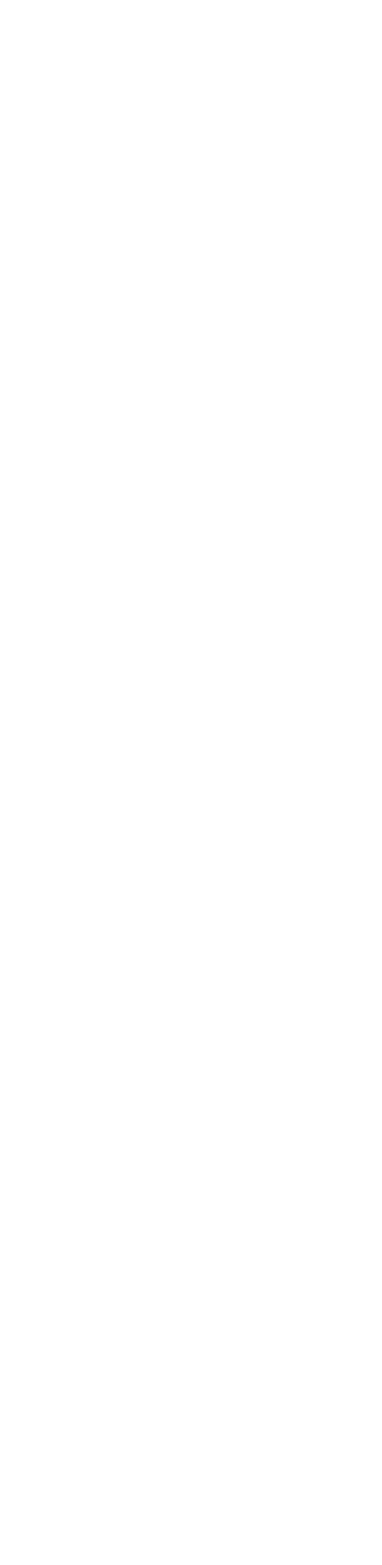
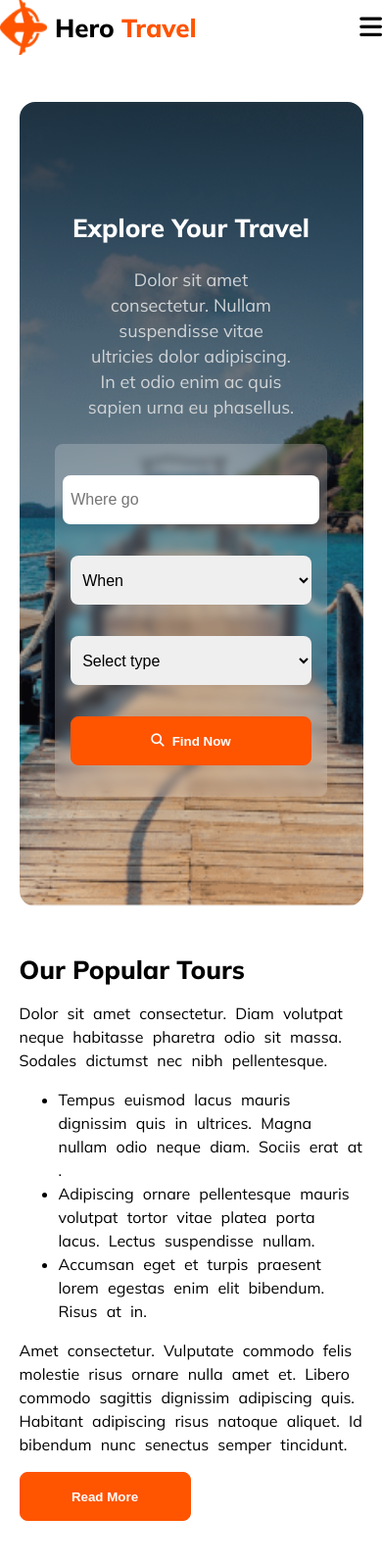
Before and after one commit to programmershakib1/hero-travel, a plain HTML site: page index.html in a window 390 px wide. Shown: the top 1597 px of the page at 98% size. Before the commit the page ends 844 px from the top, so only its background shows below. Drawn offline with Linux system fonts and the light colour scheme.

Commit message:
some part add done

```diff
--- a/index.html
+++ b/index.html
@@ -4,9 +4,127 @@
     <meta charset="UTF-8">
     <meta name="viewport" content="width=device-width, initial-scale=1.0">
     <title>Hero Travel</title>
+    <!-- font awesome cdn -->
+    <script src="https://kit.fontawesome.com/f273f12cd3.js" crossorigin="anonymous"></script>
     <link rel="stylesheet" href="styles/style.css">
 </head>
 <body>
+    <header>
+        <!-- navbar section -->
+         <nav class="navbar-container navbar-section">
+            <!-- logo -->
+            <div class="nav-logo">
+                <img src="Images/hero-logo.png" alt="">
+                <h3>Hero <span class="span">Travel</span></h3>
+            </div>
+            <!-- nav  -->
+            <div class="navbar">
+                 <p class="span">Home</p>
+                 <p>Packages</p>
+                 <p>Testimonial</p>
+                 <p>Blog</p>
+                 <p>Contact</p>
+            </div>
+            <div class="ham-burger"><i class="fa-solid fa-bars"></i></div>
+         </nav>
+         <!-- banner section  -->
+          <section class="container explore-your-travel">
+            <div class="explore-container">
+                 <h3>Explore Your Travel</h3>
+                 <p>Dolor sit amet consectetur. Nullam suspendisse vitae ultricies dolor adipiscing. In et odio enim ac quis sapien urna eu phasellus.</p>
 
+                 <div class="travel-input">
+                       <input type="text" placeholder="Where go">
+                       <select name="" id="">
+                            <option value="">When</option>
+                       </select>
+                       <select name="" id="">
+                          <option value="">Select type</option>
+                       </select>
+                       <button class="btn-primary"><i class="fa-solid fa-magnifying-glass"></i>Find Now</button>
+                 </div>
+            </div>
+          </section>
+    </header>
+    <main>
+        <!-- our popular tours -->
+         <section class="container popular-section">
+              <div class="text-content">
+                  <h3>Our Popular Tours</h3>
+                  <p>Dolor sit amet consectetur. Diam volutpat neque habitasse pharetra odio sit massa. Sodales dictumst nec nibh pellentesque.</p>
+                  <ul>
+                    <li>Tempus euismod lacus mauris dignissim quis in ultrices. Magna nullam odio neque diam. Sociis erat at .</li>
+                    <li>Adipiscing ornare pellentesque mauris volutpat tortor vitae platea porta lacus. Lectus suspendisse nullam.</li>
+                    <li> Accumsan eget et turpis praesent lorem egestas enim elit bibendum. Risus at in.</li>
+                  </ul>
+                  <p>Amet consectetur. Vulputate commodo felis molestie risus
+                    ornare nulla amet et. Libero commodo sagittis dignissim adipiscing quis. Habitant adipiscing risus natoque aliquet. Id bibendum nunc senectus semper tincidunt. </p>
+                    <button class="btn-primary">
+                        Read More
+                    </button>
+              </div>
+              <div class="image">
+                    <img src="Images/rectangle4.png" alt="">
+              </div>
+         </section>
+         <!-- Your Destination section  -->
+          <section class="container your-destination">
+             <h3>Choose Your Destination</h3>
+             <p>Dolor sit amet consectetur. Diam volutpat neque habitasse pharetra odio sit massa. Sodales dictumst nec nibh pellentesque.</p>
+             <div class="row-1">
+                  <div class="country-card">
+                    <img src="Images/rectangle5.png" alt="">
+                    <p class="country">Maldives</p>
+                  </div>
+                  <div class="country-card">
+                    <img src="Images/rectangle88.png" alt="">
+                    <p class="country">Indonesia</p>
+                  </div>
+             </div>
+             <div class="row-2">
+                  <div class="country-card">
+                    <img src="Images/rectangle6.png" alt="">
+                    <p class="country">Maldives</p>
+                  </div>
+                  <div class="country-card">
+                    <img src="Images/rectangle7.png" alt="">
+                    <p class="country">Indonesia</p>
+                  </div>
+                  <div class="country-card">
+                    <img src="Images/rectangle9.png" alt="">
+                    <p class="country">Indonesia</p>
+                  </div>
+             </div>
+             <div class="row-3">
+                <div class="country-card">
+                  <img src="Images/rectangle11.png" alt="">
+                  <p class="country">Maldives</p>
+                </div>
+                <div class="country-card">
+                  <img src="Images/rectangle10.png" alt="">
+                  <p class="country">Indonesia</p>
+                </div>
+           </div>
+          </section>
+    </main>
+    <footer>
+        <section class="footer-section">
+        <div class="container">
+                <div class="nav-logo">
+                    <img src="Images/hero-logo.png" alt="">
+                    <h3>Hero <span class="span">Travel</span></h3>
+                </div>
+                <p>Lorem ipsum dolor sit amet consectetur. Nulla sit viverra morbi vitae blandit orci potenti vulputate. Leo erat maecenas vitae elementum ultricies nullam. </p>
+                <div class="social">
+                    <i class="fa-brands fa-twitter"></i>
+                    <i class="fa-brands fa-facebook-f"></i>
+                    <i class="fa-brands fa-instagram"></i>
+                    <i class="fa-brands fa-github"></i>
+                </div>
+                <hr>
+                <p>&copy; 2017, All Rights Reserved.</p>
+        </div>
+        </section>
+    </footer>
 </body>
 </html>
--- a/styles/style.css
+++ b/styles/style.css
@@ -0,0 +1,235 @@
+@import url('https://fonts.googleapis.com/css2?family=Mulish:ital,wght@0,200..1000;1,200..1000&display=swap');
+body{
+    font-family: "Mulish", sans-serif;
+}
+*{
+    margin: 0;
+}
+/* shared styles */
+.container{
+    width: 90%;
+    margin: 5rem auto;
+    border-radius: 1rem;
+}
+h3{
+    font-size: 36px;
+    text-align: center;
+    font-weight: 800;
+    line-height: normal;
+}
+.span{
+    color: rgb(255, 84, 0);
+}
+p, li{
+    font-size: 18px;
+    font-weight: normal;
+    line-height: normal;
+    text-align: center;
+}
+/* navbar section styles */
+
+.navbar-section{
+    display: flex;
+    justify-content: space-between;
+    align-items: center;
+}
+.nav-logo{
+    display: flex;
+    align-items: center;
+    width: 280px;
+}
+.nav-logo img{
+    width: 48px;
+    height: 56px;
+    margin-right: 0.5rem;
+}
+.navbar{
+    display: flex;
+    gap: 3rem;
+}
+.navbar p{
+    cursor: pointer;
+}
+/* banner section styles */
+.explore-your-travel{
+    background-image: linear-gradient(180deg, rgba(19, 19, 24, 0.8) 0%, rgba(19, 19, 24, 0) 100%), url(../Images/banner-bg.png);
+    padding: 7rem 0;
+    background-repeat: no-repeat;
+    background-position: center;
+    background-size: cover;
+    display: flex;
+    justify-content: center;
+    align-items: center;
+}
+.explore-container h3{
+    color: white;
+    font-size: 4rem;
+    font-weight: 800;
+}
+.explore-container p{
+    color: rgba(209, 212, 214);
+    font-size: 18px;
+    line-height: 26px;
+    width: 676px;
+    padding: 1.5rem 0;
+    margin: auto;
+}
+.travel-input{
+    margin-top: 2rem;
+    border-radius: 8px;
+    background: rgb(255, 255, 255, 0.2);
+    padding: 1rem;
+    display: flex;
+    justify-content: space-around;
+    align-items: center;
+    backdrop-filter: blur(4px);
+}
+input, select{
+    width: 175px;
+    height: 50px;
+    padding: 0 0.5rem;
+    margin: 0 1rem;
+    border-radius: 8px;
+    border: none;
+    cursor: pointer;
+    font-size: 16px;
+}
+.btn-primary{
+    width: 175px;
+    height: 50px;
+    display: flex;
+    justify-content: center;
+    align-items: center;
+    gap: 8px;
+    padding: 0.7rem 1.2rem;
+    background-color: rgb(255, 84, 0);
+    color: white;
+    border: 1px solid rgb(255, 84, 0);
+    border-radius: 8px;
+    font-weight: 800;
+}
+/* popular section styles */
+.popular-section{
+    display: grid;
+    grid-template-columns: 1fr 1fr;
+    gap: 3rem;
+}
+.text-content{
+    display: flex;
+    flex-direction: column;
+    row-gap: 1rem;
+    justify-content: space-between;
+}
+.text-content p,
+.text-content li{
+    font-size: 16px;
+    line-height: 24px;
+    word-spacing: 5px;
+}
+.text-content p,
+.text-content li,
+.text-content h3{
+    text-align: left;
+}
+.popular-section img{
+    width: 100%;
+    height: 100%;
+}
+/* your destination styles */
+.your-destination img{
+    width: 100%;
+    height: 300px;
+    filter: brightness(70%);
+}
+.row-1, .row-2, .row-3{
+    display: grid;
+    grid-template-columns: repeat(2, 1fr);
+    margin: 1rem 0;
+    gap: 1rem;
+}
+.row-2{
+    grid-template-columns: 0.8fr 1.5fr 0.7fr;
+}
+.row-3{
+    grid-template-columns: 0.75fr 1.25fr;
+}
+.country-card{
+    position: relative;
+}
+.country{
+    position: absolute;
+    top: 50%;
+    left: 50%;
+    color: white;
+    font-size: 28px;
+    font-weight: bold;
+    transform: translate(-50%, -50% );
+}
+/* footer section styles  */
+.footer-section{
+    background-color: rgba(19, 19, 24, 0.05);
+    padding: 2rem 0;
+}
+.footer-section .nav-logo{
+    margin: 2rem auto;
+}
+.social{
+    width: 200px;
+    display: flex;
+    justify-content: space-between;
+    align-items: center;
+    margin: 2rem auto;
+}
+.social i{
+    height: 44px;
+    font-size: 24px;
+}
+.footer-section hr{
+    margin: 2rem 0;
+}
+.ham-burger{
+    display: none;
+}
+
+
+/* Responsive styles */
+@media screen and (max-width: 576px){
+    .navbar{
+        display: none;
+    }
+    .ham-burger{
+        display: block;
+    }
+    h3{
+        font-size: 26px;
+    }
+    .ham-burger i{
+       font-size: 26px;
+    }
+    .container{
+        margin: 3rem auto;
+    }
+    p{
+        font-size: 16px;
+    }
+    .explore-container h3{
+        font-size: 26px;
+    }
+    .explore-container p{
+        width: 60%;
+    }
+    .travel-input{
+        flex-direction: column;
+        width: 70%;
+        margin: auto;
+    }
+    .travel-input input,
+    .travel-input select,
+    .travel-input button{
+        width: 100%;
+        margin: 1rem 0;
+    }
+    .popular-section, .row-1, .row-2, .row-3{
+        grid-template-columns: 1fr;
+    }
+}
```
Also changed, not shown: Images/banner-bg.png (renamed from Images/Group 13 (1) (1).png), Images/hero-logo.png (renamed from Images/Group 40071 (2).png), Images/rectangle10.png (renamed from Images/Rectangle 10.png), Images/rectangle11.png (renamed from Images/Rectangle 11.png), Images/rectangle4.png (renamed from Images/Rectangle 4.png), Images/rectangle5.png (renamed from Images/Rectangle 5.png), Images/rectangle6.png (renamed from Images/Rectangle 6.png), Images/rectangle7.png (renamed from Images/Rectangle 7.png), Images/rectangle8.png (renamed from Images/Rectangle 8 (1).png), Images/rectangle88.png (renamed from Images/Rectangle 8.png), Images/rectangle9.png (renamed from Images/Rectangle 9.png).
